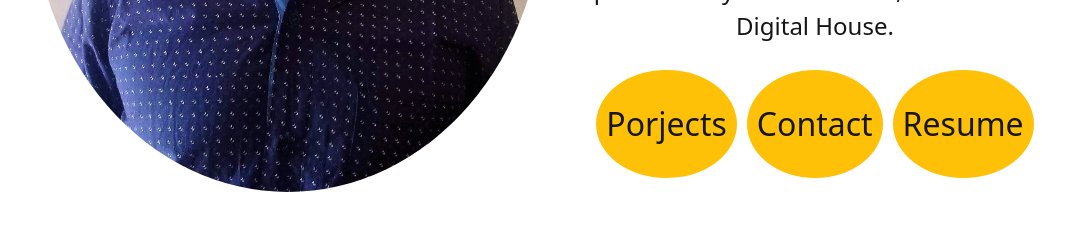
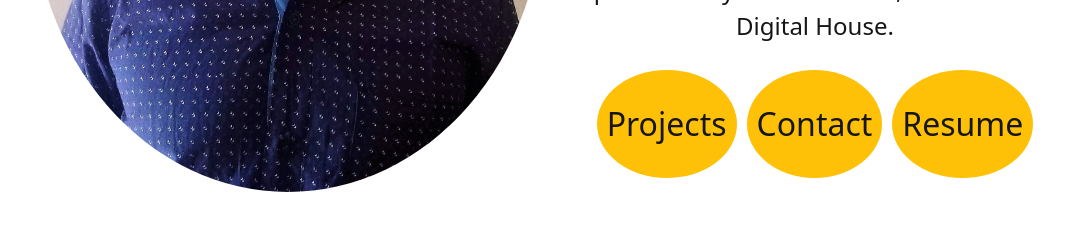
Before and after one commit to vuoso-l/portfolio_react, a React (Create React App) app: page / in a window 1280 px wide. Shown: the part 901-1129 px from the top of the page, without its empty margins (81-1167 px from the left). Built offline with nearby package versions, Linux system fonts and the light colour scheme.

Commit message:
fix: changed project Link name

```diff
--- a/src/components/HomeNavegation.jsx
+++ b/src/components/HomeNavegation.jsx
@@ -8,7 +8,7 @@ const HomeNavegation = () => {
   return (
     <HomeNavigationStyle theme={theme}>
       <Link className="link" to={"/projects"}>
-        Porjects
+        Projects
       </Link>
       <Link className="link" to={"/contact"}>
         Contact
```
